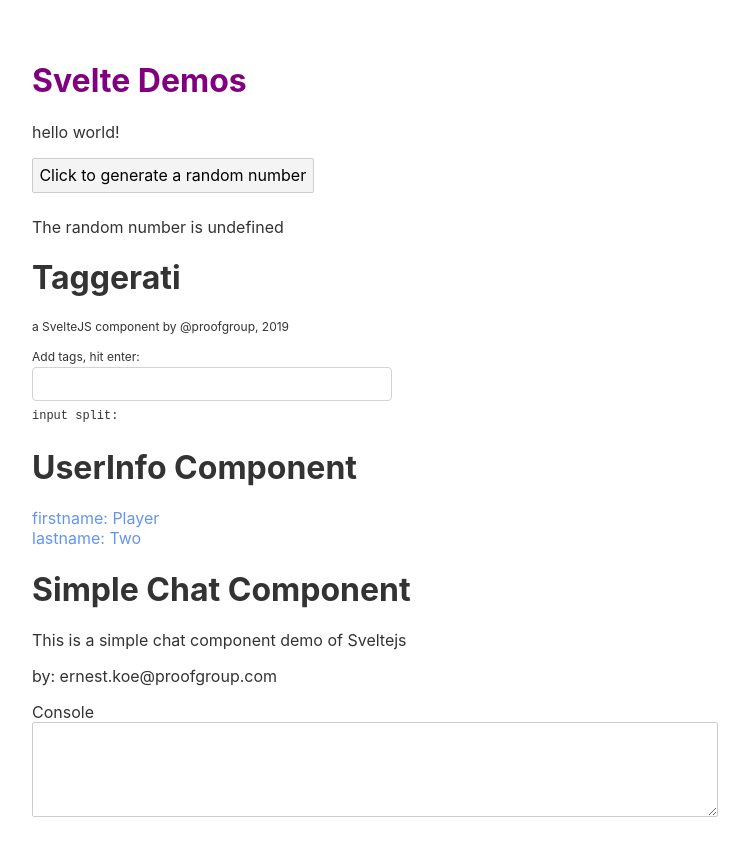
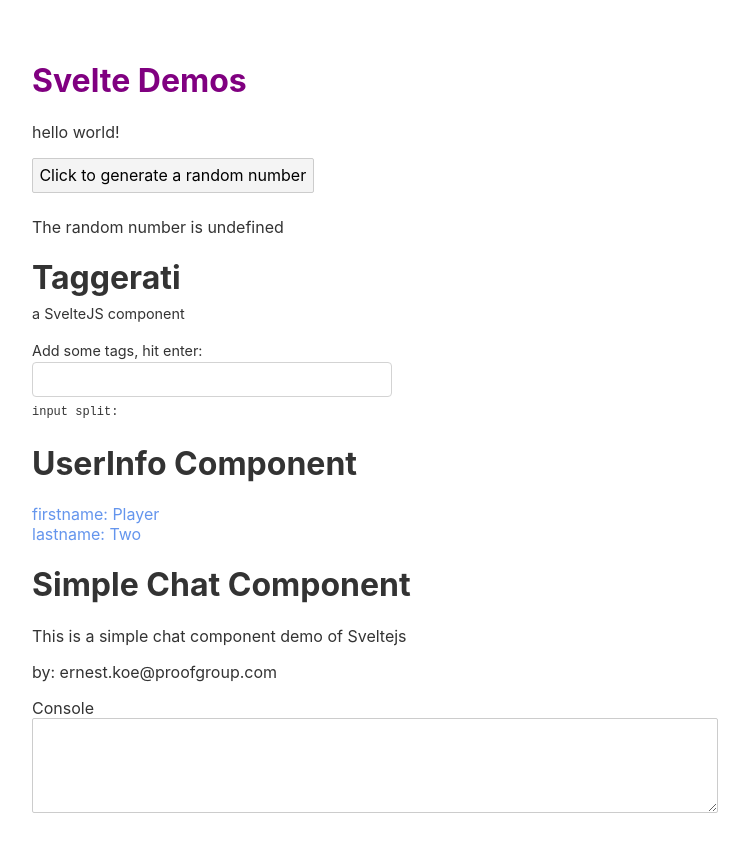
Before and after one commit to ernestkoe/svelte-studies, a Svelte app: page / in a window 1280 px wide. Shown: the top 856 px of the page, without its empty margins (8-757 px from the left). Built offline with nearby package versions, Linux system fonts and the light colour scheme.

Commit message:
CSS cleanup

```diff
--- a/src/Taggerati.svelte
+++ b/src/Taggerati.svelte
@@ -1,6 +1,6 @@
 <script>
   const title = "Taggerati";
-  const info = "a SvelteJS component by @proofgroup, 2019"
+  const info = "a SvelteJS component"
 
   let mytags = {};
   let input = "";
@@ -44,10 +44,21 @@
 
 <style>
 
+.title {
+    padding: none;
+    margin-bottom: 0.25em;
+ }
+
+.subtitle {
+    padding: none;
+    font-size: 0.9em;
+    margin-bottom: 0.25em;
+ }
+
  .label {
     display: block;
     padding-bottom: 0.25em;
-    font-size: 0.75em;
+    font-size: 0.9em;
   }
 
   .tag-box {
@@ -55,8 +66,7 @@
     min-height: 3em;
     border: 0.25px none #d3d3d3;
     display: inline-block;
-    padding: none;
-    cursor: pointer;
+    padding-top: 1em;
   }
 
   .tag-box .dump {
@@ -65,8 +75,6 @@
     font-family: "Courier New", Courier, monospace;
     font-size: 75%;
   }
-
-
 
   .tag-box .tag {
     display: inline-block;
@@ -123,10 +131,10 @@
   }
 </style>
 
-<h1>{title}</h1>
-<p class="label">{info}</p>
+<h1 class="title">{title}</h1>
+<div class="subtitle">{info}</div>
 <div class="tag-box">
-  <div class="label">Add tags, hit enter:</div>
+  <div class="label">Add some tags, hit enter:</div>
   <input class="tag-input" bind:value={input} on:keyup={handleInput} />
   <!--
     <div class="tag">Apple</div>
```
